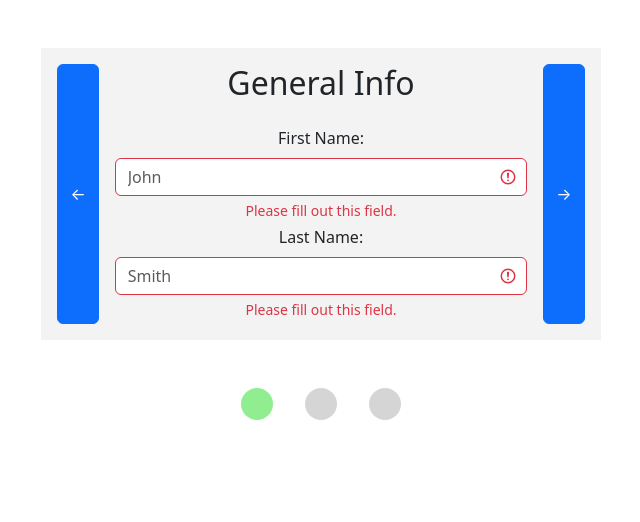
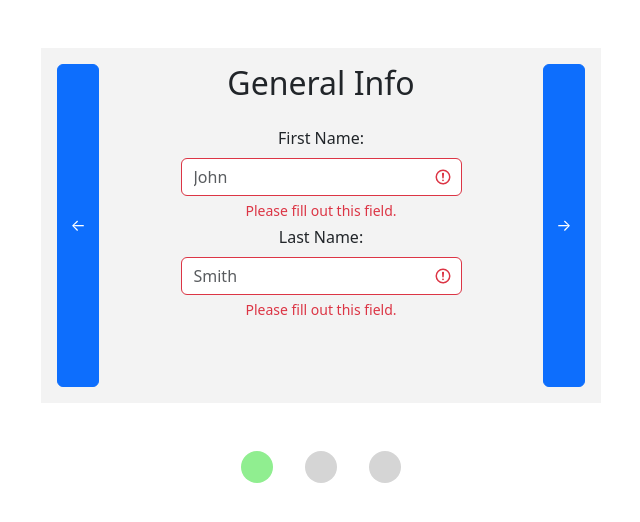
Before and after one commit to jamescrutchley/cv-generator, a React (Create React App) app: page / in a window 1280 px wide. Shown: the top 522 px of the page, without its empty margins (319-959 px from the left). Built offline with nearby package versions, Linux system fonts and the light colour scheme.

Commit message:
Tweak styling and layout

```diff
--- a/src/App.css
+++ b/src/App.css
@@ -58,6 +58,7 @@
 }
 
 #nav-dots {
+    justify-content: space-around;
     display: flex;
     gap: 2rem;
     margin: 0;
@@ -80,20 +81,48 @@
 }
 
 .formSection {
+    justify-items: center;
     display: grid;
     gap: 1rem;
     grid-template-columns: 1fr 10fr 1fr;
-    grid-template-rows: 1fr auto;
+    grid-template-rows: 1fr auto 1fr;
 
     grid-template-areas:
     "back header next"
     "back content next"
+    "back add next"
   }
+
+.entryButton {
+    grid-area: add;
+    width: 30%;
+}
+
+.generateButton {
+    position: absolute;
+    top: 110%;
+    right: 15%;
+}
 
 .sectionHeader {
     grid-area: header;
 }
 
-.nameSection {
+.educationSection, .experienceSection, .generalSection {
     grid-area: content;
+
+    display: grid;
+    grid-template-columns: 1fr 1fr;
+    grid-template-rows: 1fr;
+    grid-template-areas:
+    "inputs list"
 }
+
+.experienceSubsection, .educationSubsection, .generalSubsection {
+    grid-area: inputs;
+}
+
+.list {
+    height: 100%;
+    grid-area: list;
+}
```
